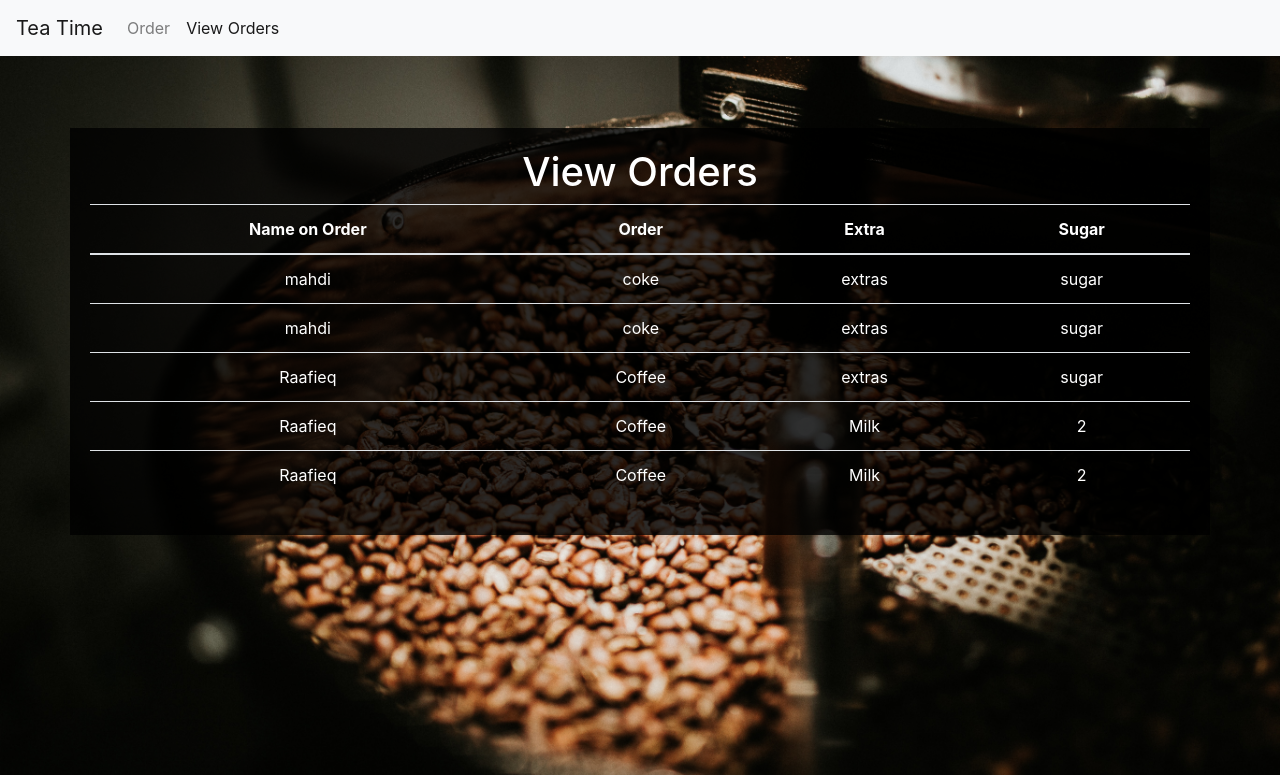
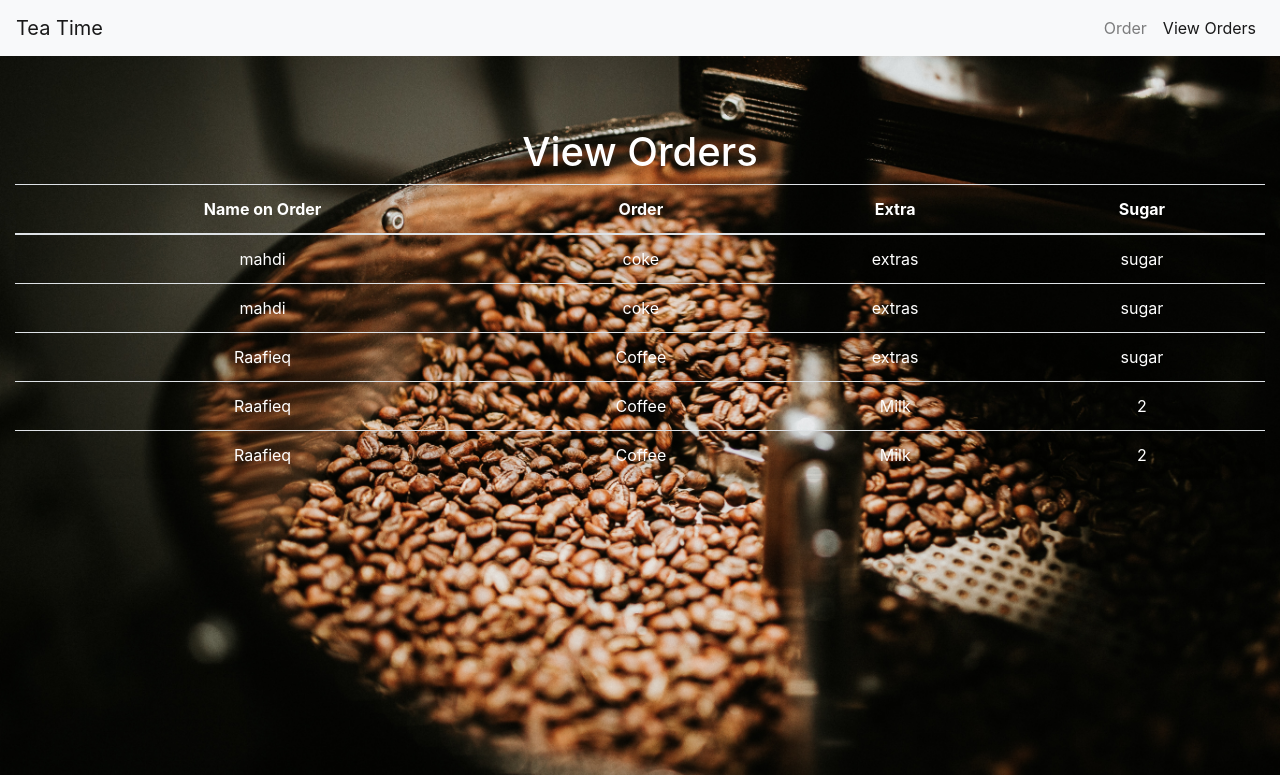
Before and after one commit to try-mahdi/tea-time, a Django app: page /view-orders/ in a window 1280 px wide. Shown: the top 775 px of the page. Run offline with Django 4.2, Linux system fonts and the light colour scheme; data comes from the database, SQL or seed files in the repository; some libraries are stand-ins or nearby versions.

Commit message:
added view point for view_orders.html

```diff
--- a/teaApp/templates/view_orders.html
+++ b/teaApp/templates/view_orders.html
@@ -5,6 +5,8 @@
   <head>
     <meta charset="UTF-8">
     <title>View Orders</title>
+    <!-- Add the viewport meta tag for responsiveness -->
+    <meta name="viewport" content="width=device-width, initial-scale=1, shrink-to-fit=no">
     <!-- Bootstrap CSS -->
     <link rel="stylesheet" href="https://maxcdn.bootstrapcdn.com/bootstrap/4.0.0/css/bootstrap.min.css">
     <!-- Custom CSS -->
@@ -14,7 +16,7 @@
 
     <style>
       body {
-          background-image: url("{% static 'images/bg.jpg' %}" );
+        background-image: url("{% static 'images/bg.jpg' %}");
         background-size: cover;
         background-attachment: fixed;
       }
@@ -28,15 +30,19 @@
       table {
         color: white;
       }
+      #custom-white {
+    color: white;
+  }
     </style>
 
+    <!-- Use the Bootstrap responsive navbar -->
     <nav class="navbar navbar-expand-lg navbar-light bg-light">
       <a class="navbar-brand" href="#">Tea Time</a>
       <button class="navbar-toggler" type="button" data-toggle="collapse" data-target="#navbarNav" aria-controls="navbarNav" aria-expanded="false" aria-label="Toggle navigation">
         <span class="navbar-toggler-icon"></span>
       </button>
       <div class="collapse navbar-collapse" id="navbarNav">
-        <ul class="navbar-nav">
+        <ul class="navbar-nav ml-auto">
           <li class="nav-item">
             <a class="nav-link" href="{% url 'index' %}">Order</a>
           </li>
@@ -47,10 +53,11 @@
       </div>
     </nav><br><br><br>
 
-    <div class="container">
+    <!-- Use the Bootstrap container class for responsiveness -->
+    <div class="container-fluid">
       <div class="row">
-          <div class="col-md-12">
-            <h1 class="text-center">View Orders</h1>
+        <div class="col-12">
+          <h1 class="text-center" id="custom-white">View Orders</h1>
           <div class="text-center">
             <table class="table table-striped">
               <thead>
@@ -81,7 +88,6 @@
       </div>
     </div>
 
-
     <!-- Font Awesome -->
     <script src="https://kit.fontawesome.com/c474ed3681.js" crossorigin="anonymous"></script>
     <!-- jQuery -->
```
Lines whose indentation alone changed are shown as unchanged.
